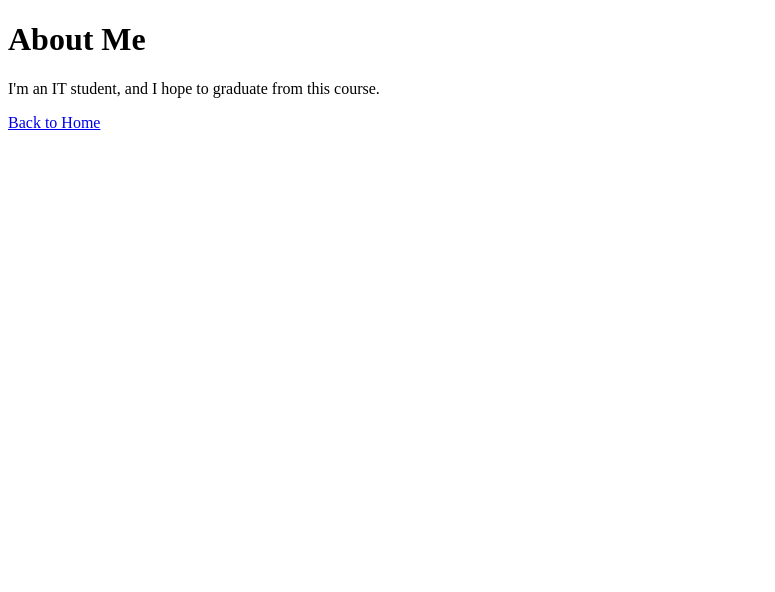
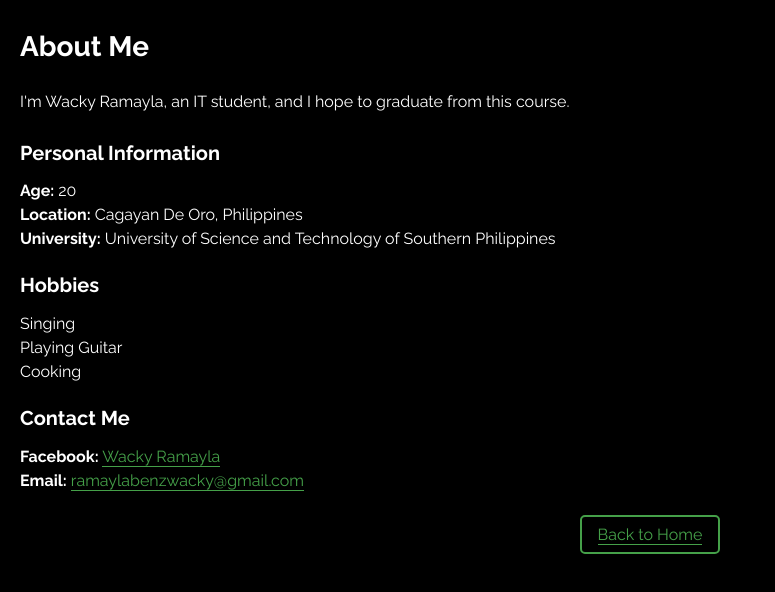
Before and after one commit to Ace4acky/IT-233-2R4, a plain HTML site: page about.html in a window 1280 px wide. Shown: the whole page, without its empty margins (0-775 px from the left). Drawn offline with Linux system fonts and the light colour scheme.

Commit message:
Update about.html

```diff
--- a/about.html
+++ b/about.html
@@ -4,10 +4,115 @@
     <meta charset="UTF-8">
     <meta name="viewport" content="width=device-width, initial-scale=1.0">
     <title>My Portfolio</title>
+    <link href="https://fonts.googleapis.com/css2?family=Raleway:wght@400;700&display=swap" rel="stylesheet">
+
+    <style>
+        body {
+            font-family: 'Raleway', sans-serif;
+            margin: 0;
+            padding: 0;
+            background-color: black;
+            color: white;
+            height: 100%;
+            overflow-y: scroll;
+            padding-bottom: 50px;
+            display: flex;
+            flex-direction: column;
+            align-items: flex-start;
+            padding-left: 20px;
+        }
+
+        html {
+            height: 100%;
+        }
+
+        h1 {
+            margin-top: 30px;
+            font-size: 28px;
+        }
+
+        p {
+            margin: 10px 0;
+            font-size: 16px;
+        }
+
+        h2 {
+            font-size: 20px;
+            margin-top: 10px;
+        }
+
+        .contacts, .personal-info, .hobbies {
+            font-size: 14px;
+            margin-top: 10px;
+        }
+
+        .contacts p, .personal-info p, .hobbies p {
+            margin: 5px 0;
+        }
+
+        a {
+            color: #45a049;
+            text-decoration: none;
+            border-bottom: 1px solid #45a049;
+            transition: color 0.3s ease, border-bottom 0.3s ease;
+        }
+
+        a:hover {
+            color: white;
+            border-bottom: 1px solid white;
+        }
+
+        .back-home {
+            margin-top: 20px;
+            font-size: 16px;
+            color: #45a049;
+            text-decoration: none;
+            border: 2px solid #45a049;
+            padding: 8px 16px;
+            border-radius: 5px;
+            transition: background-color 0.3s, color 0.3s;
+            display: inline-block;
+            text-align: center;
+        }
+
+        .back-home:hover {
+            background-color: #45a049;
+            color: white;
+        }
+
+
+        .back-home-container {
+            width: 100%;
+            text-align: center;
+        }
+    </style>
 </head>
 <body>
     <h1>About Me</h1>
-    <p>I'm an IT student, and I hope to graduate from this course.</p>
-    <p><a href="index.html">Back to Home</a></p>
+    <p>I'm Wacky Ramayla, an IT student, and I hope to graduate from this course.</p>
+
+    <div class="personal-info">
+        <h2>Personal Information</h2>
+        <p><strong>Age:</strong> 20</p>
+        <p><strong>Location:</strong> Cagayan De Oro, Philippines</p>
+        <p><strong>University:</strong> University of Science and Technology of Southern Philippines</p>
+    </div>
+
+    <div class="hobbies">
+        <h2>Hobbies</h2>
+        <p>Singing</p>
+        <p>Playing Guitar</p>
+        <p>Cooking</p>
+    </div>
+
+    <div class="contacts">
+        <h2>Contact Me</h2>
+        <p><strong>Facebook:</strong> <a href="https://www.facebook.com/Wacky1013" target="_blank">Wacky Ramayla</a></p>
+        <p><strong>Email:</strong> <a href="mailto:ramaylabenzwacky@gmail.com">ramaylabenzwacky@gmail.com</a></p>
+    </div>
+
+    <div class="back-home-container">
+        <p class="back-home"><a href="index.html">Back to Home</a></p>
+    </div>
 </body>
 </html>
```
